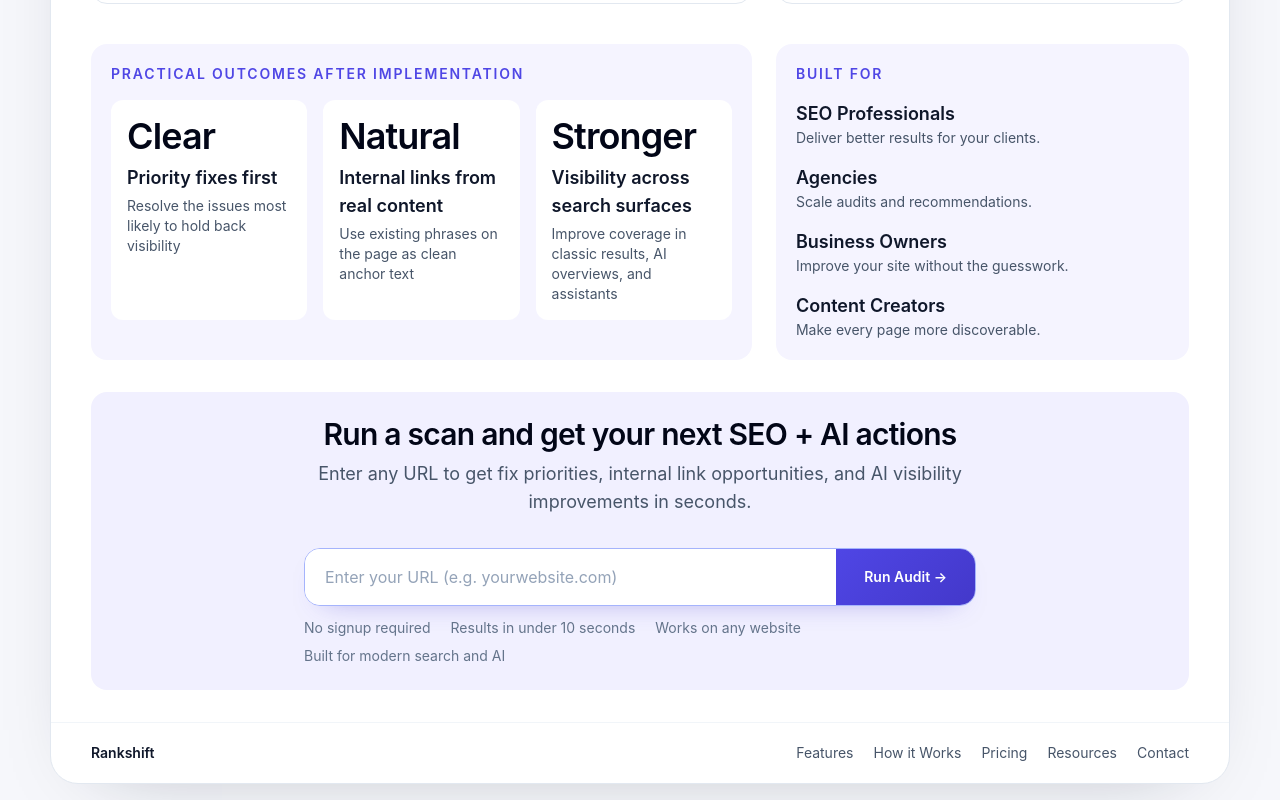
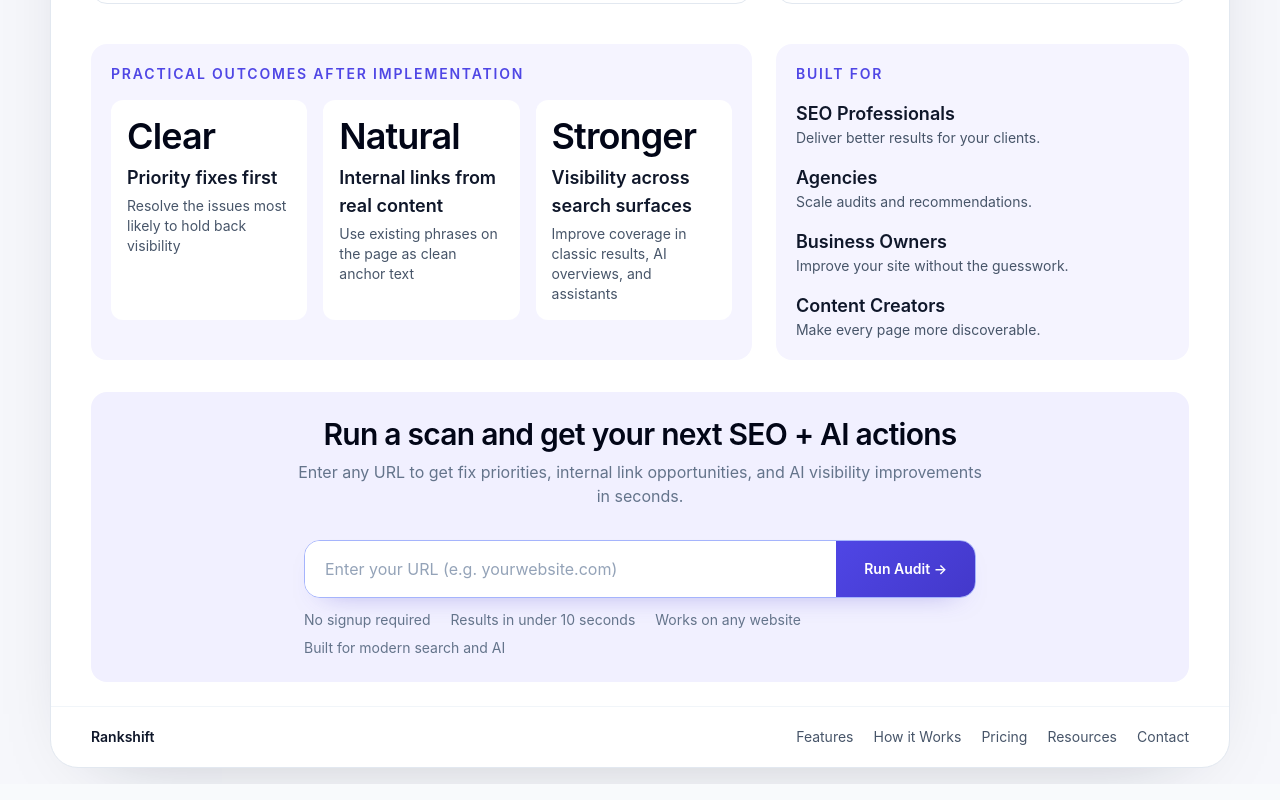
Before and after one commit to Lunoriapp/rankshift-app, a Next.js app: page / in a window 1280 px wide. Shown: the part 1259-2059 px from the top of the page. Built offline with nearby package versions, Linux system fonts and the light colour scheme; no server answers.

Commit message:
Refine bottom CTA hierarchy, spacing, and typography

```diff
--- a/app/page.tsx
+++ b/app/page.tsx
@@ -346,15 +346,15 @@ export default function HomePage() {
           </div>
         </section>
 
-        <section className="px-6 pb-8 sm:px-8 lg:px-10">
-          <div className="rounded-2xl bg-[#f1f0ff] px-4 py-6 text-center sm:px-8">
-            <h2 className="mx-auto max-w-3xl text-2xl font-semibold tracking-tight text-slate-950 sm:text-3xl">
+        <section className="px-6 pb-6 sm:px-8 lg:px-10">
+          <div className="rounded-2xl bg-[#f1f0ff] px-4 py-5 text-center sm:px-8 sm:py-6">
+            <h2 className="mx-auto max-w-[700px] text-2xl font-semibold tracking-tight text-slate-950 sm:text-3xl">
               Run a scan and get your next SEO + AI actions
             </h2>
-            <p className="mx-auto mt-2 max-w-2xl text-base leading-6 text-slate-600 sm:text-lg sm:leading-7">
+            <p className="mx-auto mt-2 max-w-[700px] text-sm leading-6 text-slate-500 sm:text-base">
               Enter any URL to get fix priorities, internal link opportunities, and AI visibility improvements in seconds.
             </p>
-            <div className="mx-auto max-w-2xl">
+            <div className="mx-auto mt-4 max-w-2xl">
               <AuditForm buttonLabel="Run Audit ->" className="mx-auto" />
             </div>
           </div>
```
